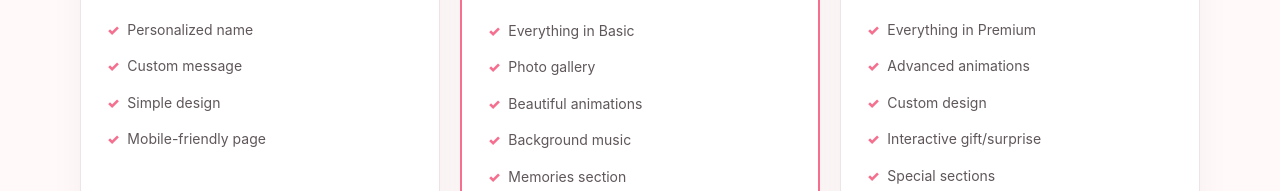
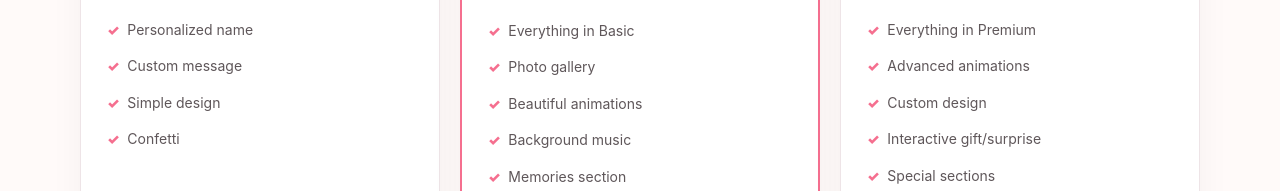
Before and after one commit to ziyaullah651/WishNest, a plain HTML site: page index.html in a window 1280 px wide. Shown: the part 2502-2693 px from the top of the page. Drawn offline with Linux system fonts and the light colour scheme.

Commit message:
Add 'Confetti' feature to Basic package

```diff
--- a/index.html
+++ b/index.html
@@ -204,7 +204,7 @@ h1 span{color:var(--pink)}
       <div class="card price reveal">
         <h3>🎈 Basic</h3><div class="amount">₹99</div>
         <ul class="features">
-          <li>Personalized name</li><li>Custom message</li><li>Simple design</li><li>Mobile-friendly page</li>
+          <li>Personalized name</li><li>Custom message</li><li>Simple design</li><li>Confetti</li>
         </ul>
         <a class="btn btn-light" href="#order" onclick="selectPackage('Basic — ₹99')">Choose Basic</a>
       </div>
```
